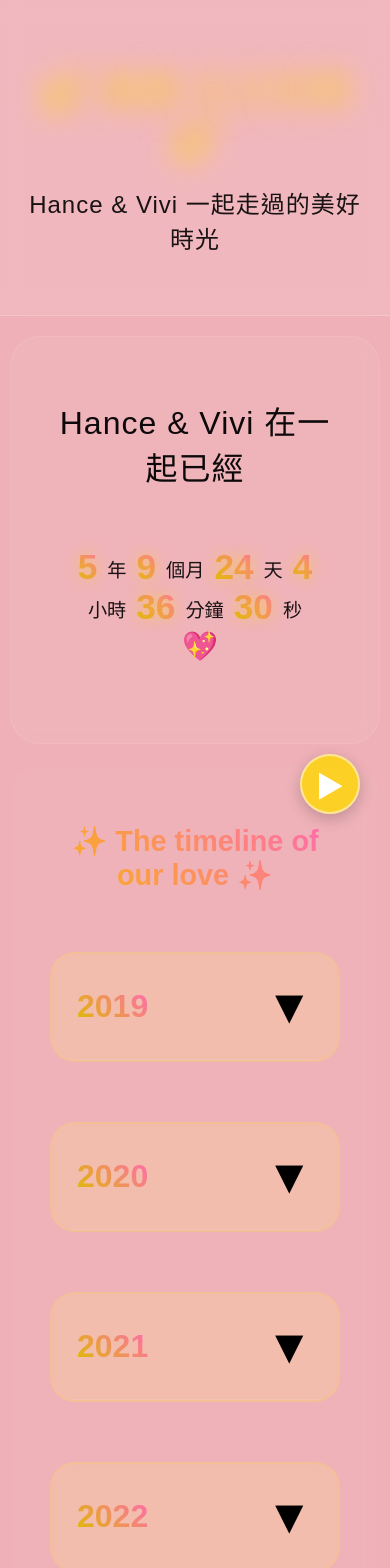
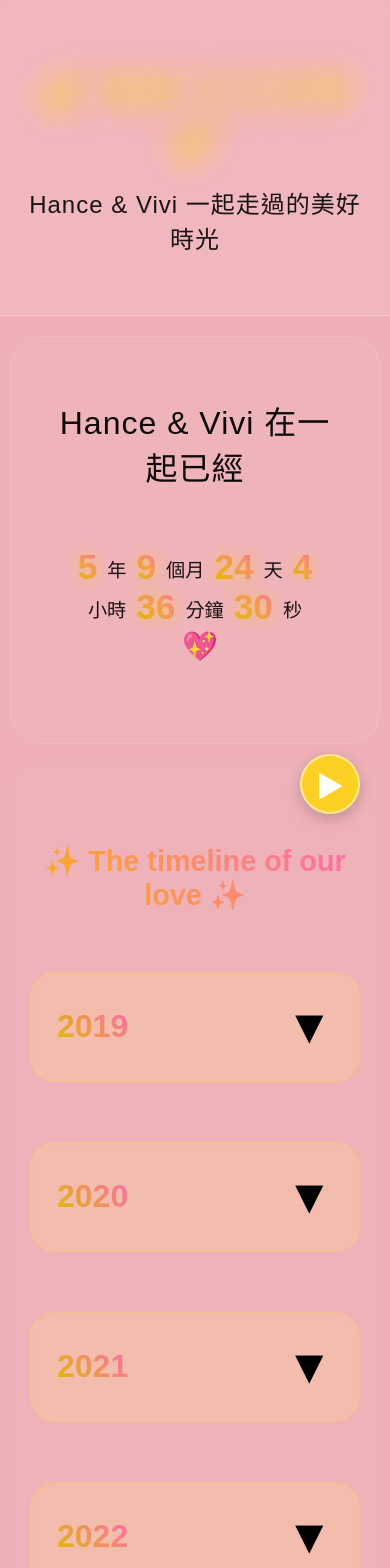
Before and after one commit to Hance08/BBB, a React (Create React App) app: page / in a window 390 px wide. Shown: the top 1568 px of the page. Built offline with nearby package versions, Linux system fonts and the light colour scheme; a web font is replaced by a local one.

Commit message:
移除時間軸元件在小螢幕下的內邊距設定，以改善響應式樣式。

```diff
--- a/src/components/Timeline.css
+++ b/src/components/Timeline.css
@@ -286,7 +286,6 @@
 @media (max-width: 768px) {
   .timeline-section {
     margin: 20px 10px;
-    padding: 60px 20px 80px;
   }
 
   .timeline-title {
```
